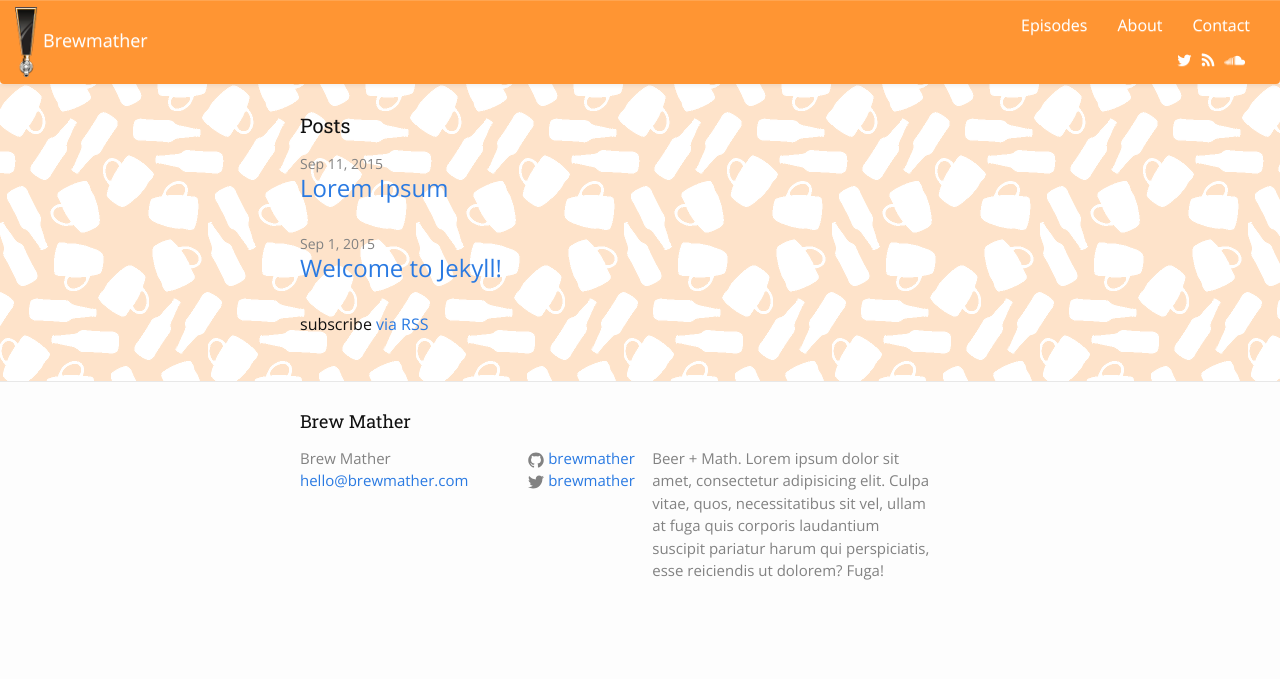
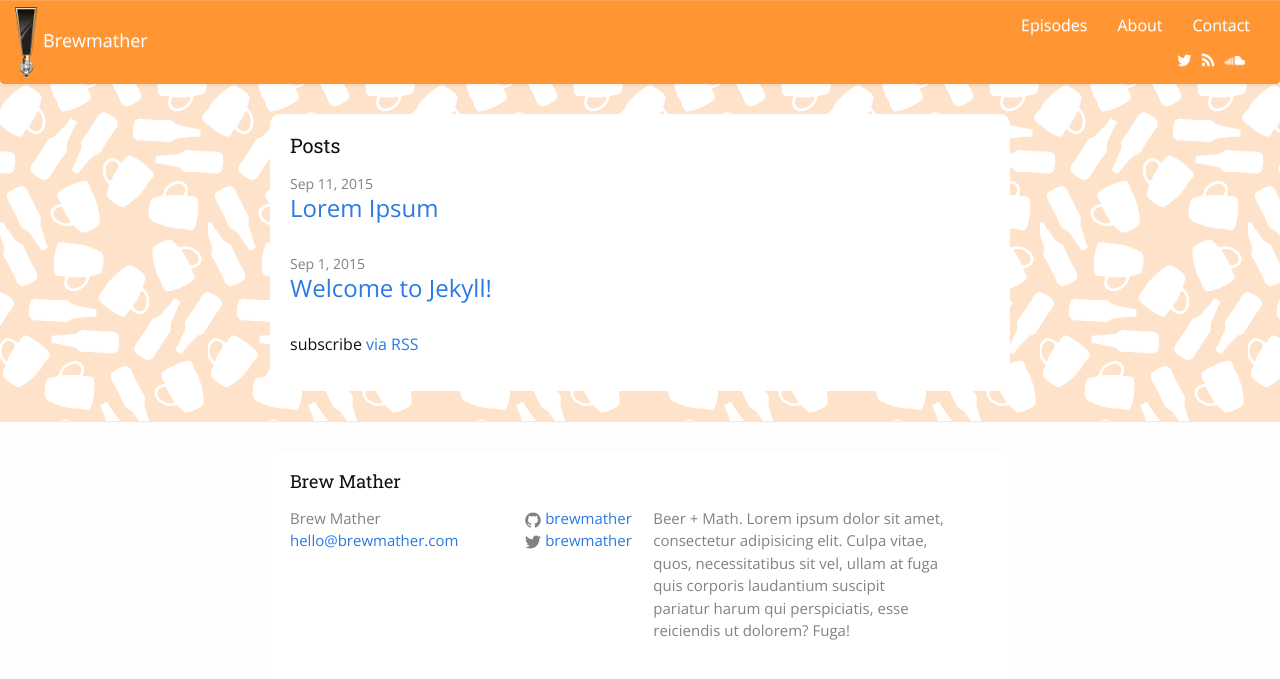
Before and after one commit to brewmather/brewmather-site, a Jekyll site: the page built from index.html, in a window 1280 px wide. Shown: the top 679 px of the page. Built offline with Jekyll 4.4.1, drawn with Linux system fonts in a browser that asks for light colours; nearby versions of some CDN libraries.

Commit message:
style updates

```diff
--- a/_sass/_layout.scss
+++ b/_sass/_layout.scss
@@ -98,6 +98,12 @@ h1, h2, h3, h4, h5, h6 {
 .page-content {
     background-image: url('/images/brewmather-bg-small.png');
     background-color: $background-color;
+}
+
+.wrapper {
+    padding: 20px;
+    background-color: white;
+    border-radius: 10px;
 }
 
 /**
```
Also changed, not shown: 2 other files.
